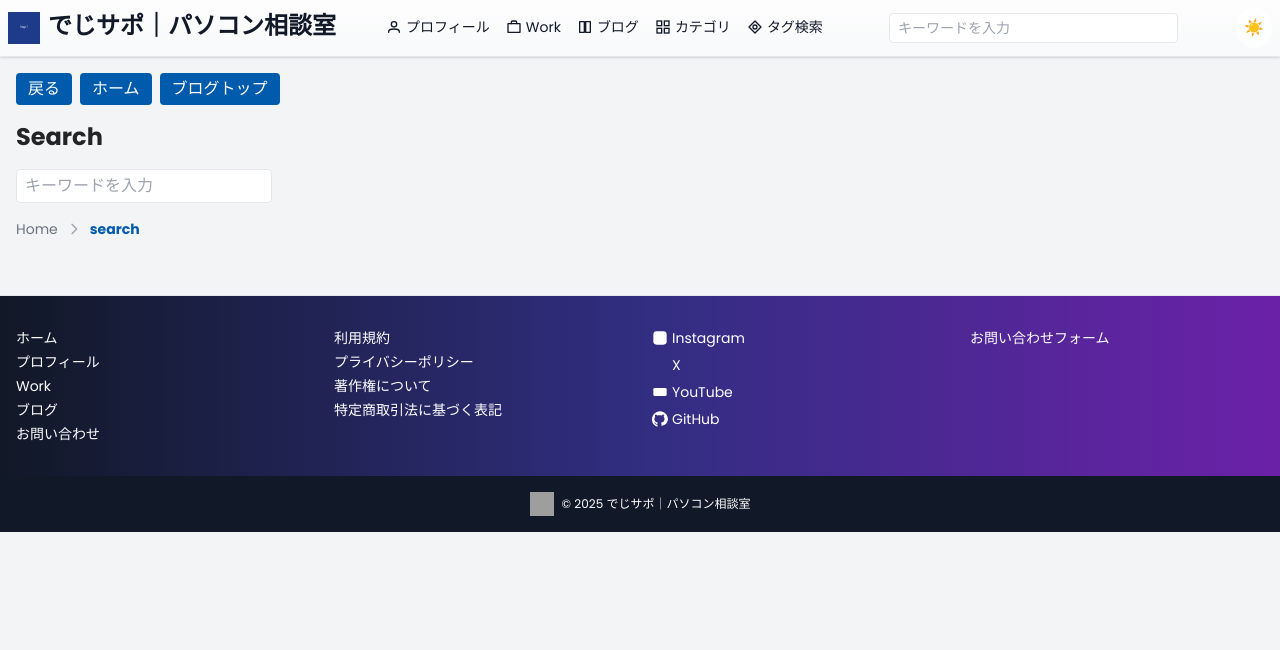
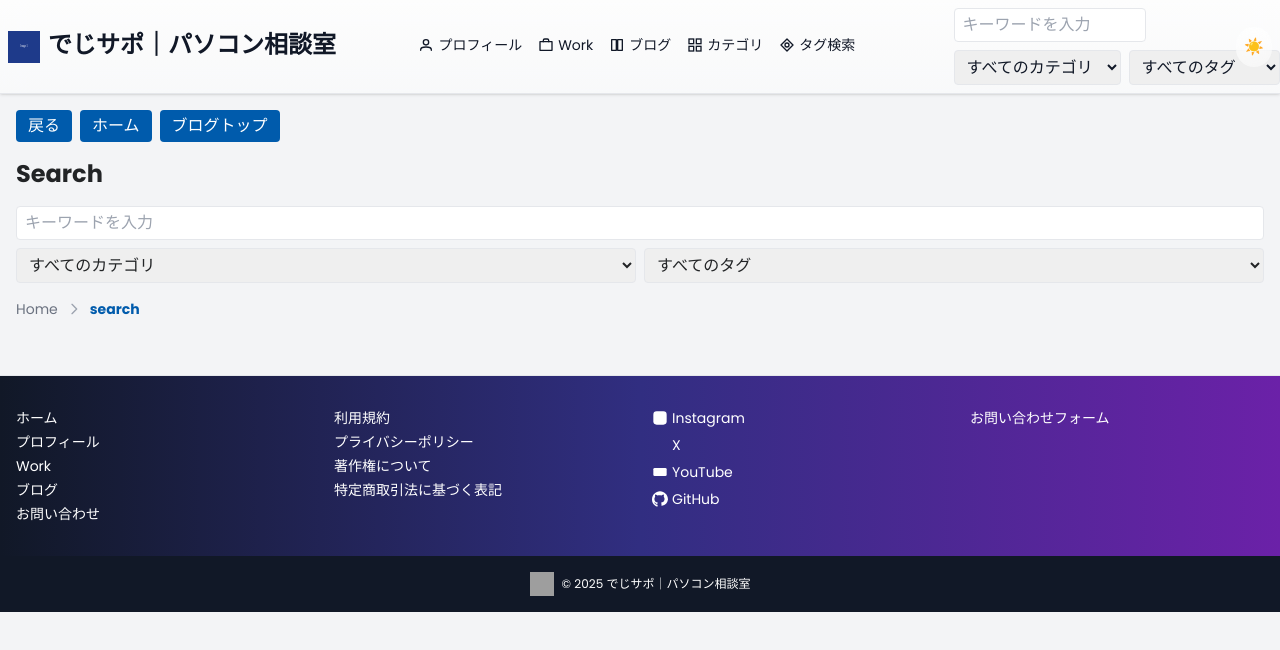
Before and after one commit to maruyamamasaya/Portfolio, a Next.js app: page /search in a window 1280 px wide. Shown: the top 650 px of the page. Built offline with nearby package versions, Linux system fonts and the light colour scheme; grey boxes are pictures that could not be loaded.

Commit message:
Add search suggestions and filter UI

```diff
--- /dev/null
+++ b/src/app/api/search-data/route.ts
@@ -0,0 +1,15 @@
+import { NextResponse } from 'next/server';
+import { getSortedPosts } from '@/lib/posts';
+
+export async function GET() {
+  const posts = getSortedPosts();
+  const categories = Array.from(new Set(posts.map(p => p.category).filter(Boolean))) as string[];
+  const tags = Array.from(new Set(posts.flatMap(p => p.tags ?? [])));
+  const meta = posts.map(p => ({
+    slug: p.slug,
+    title: p.title,
+    category: p.category,
+    tags: p.tags
+  }));
+  return NextResponse.json({ posts: meta, categories, tags });
+}
--- a/src/app/components/Header.tsx
+++ b/src/app/components/Header.tsx
@@ -4,6 +4,7 @@ import { usePathname } from 'next/navigation';
 import { useState } from 'react';
 import DarkModeToggle from './DarkModeToggle';
 import Drawer from './Drawer';
+import SearchBar from './SearchBar';
 
 export default function Header() {
   const pathname = usePathname();
@@ -159,14 +160,9 @@ export default function Header() {
             ))}
           </ul>
         </nav>
-        <form action="/search" method="get" className="hidden sm:block ml-4">
-          <input
-            type="text"
-            name="q"
-            placeholder="キーワードを入力"
-            className="border rounded px-2 py-1 text-sm"
-          />
-        </form>
+        <div className="hidden sm:block ml-4 w-48">
+          <SearchBar />
+        </div>
         <DarkModeToggle />
         <Drawer open={open} onClose={() => setOpen(false)}>
           <ul className="flex flex-col space-y-4 mt-8">
@@ -183,14 +179,9 @@ export default function Header() {
               </li>
             ))}
           </ul>
-          <form action="/search" method="get" className="mt-4">
-            <input
-              type="text"
-              name="q"
-              placeholder="キーワードを入力"
-              className="w-full border rounded px-2 py-1"
-            />
-          </form>
+          <div className="mt-4">
+            <SearchBar />
+          </div>
         </Drawer>
       </div>
       {/* Category links removed */}
--- a/src/app/components/HeroSection.tsx
+++ b/src/app/components/HeroSection.tsx
@@ -1,4 +1,5 @@
 import Link from 'next/link';
+import SearchBar from './SearchBar';
 
 export default function HeroSection() {
   return (
@@ -18,14 +19,7 @@ export default function HeroSection() {
         >
           お問い合わせ
         </Link>
-        <form action="/search" method="get" className="flex justify-center">
-          <input
-            type="text"
-            name="q"
-            placeholder="記事タイトル・タグから検索"
-            className="w-full sm:w-64 px-3 py-2 rounded border"
-          />
-        </form>
+        <SearchBar className="flex justify-center" />
       </div>
     </section>
   );
--- /dev/null
+++ b/src/app/components/SearchBar.tsx
@@ -0,0 +1,144 @@
+"use client";
+import { useEffect, useState } from "react";
+import { useRouter } from "next/navigation";
+
+interface PostMeta {
+  slug: string;
+  title: string;
+  category?: string;
+  tags?: string[];
+}
+
+interface Props {
+  className?: string;
+}
+
+export default function SearchBar({ className }: Props) {
+  const router = useRouter();
+  const [query, setQuery] = useState("");
+  const [posts, setPosts] = useState<PostMeta[]>([]);
+  const [categories, setCategories] = useState<string[]>([]);
+  const [tags, setTags] = useState<string[]>([]);
+  const [category, setCategory] = useState("");
+  const [tag, setTag] = useState("");
+  const [suggestions, setSuggestions] = useState<PostMeta[]>([]);
+  const [history, setHistory] = useState<string[]>([]);
+
+  useEffect(() => {
+    fetch("/api/search-data")
+      .then(res => res.json())
+      .then((data) => {
+        setPosts(data.posts);
+        setCategories(data.categories);
+        setTags(data.tags);
+      });
+  }, []);
+
+  useEffect(() => {
+    const stored = localStorage.getItem("searchHistory");
+    if (stored) setHistory(JSON.parse(stored));
+  }, []);
+
+  useEffect(() => {
+    if (!query) {
+      setSuggestions([]);
+      return;
+    }
+    const q = query.toLowerCase();
+    setSuggestions(
+      posts.filter(p => p.title.toLowerCase().includes(q)).slice(0, 5)
+    );
+  }, [query, posts]);
+
+  const runSearch = (q: string) => {
+    const params = new URLSearchParams();
+    if (q) params.set("q", q);
+    if (category) params.set("category", category);
+    if (tag) params.set("tag", tag);
+    router.push(`/search?${params.toString()}`);
+    if (q) {
+      const next = [q, ...history.filter(h => h !== q)].slice(0, 5);
+      setHistory(next);
+      localStorage.setItem("searchHistory", JSON.stringify(next));
+    }
+  };
+
+  return (
+    <div className={`relative ${className ?? ""}`.trim()}>
+      <form
+        onSubmit={e => {
+          e.preventDefault();
+          runSearch(query);
+        }}
+        className="space-y-2"
+      >
+        <input
+          type="text"
+          value={query}
+          onChange={e => setQuery(e.target.value)}
+          placeholder="キーワードを入力"
+          className="border rounded px-2 py-1 w-full"
+        />
+        {suggestions.length > 0 && (
+          <ul className="absolute left-0 right-0 bg-white dark:bg-gray-800 border dark:border-gray-700 rounded shadow mt-1 z-10 max-h-60 overflow-auto">
+            {suggestions.map(s => (
+              <li
+                key={s.slug}
+                className="px-2 py-1 cursor-pointer hover:bg-primary/20"
+                onMouseDown={() => {
+                  setQuery(s.title);
+                  runSearch(s.title);
+                }}
+              >
+                {s.title}
+              </li>
+            ))}
+          </ul>
+        )}
+        <div className="flex space-x-2">
+          {categories.length > 0 && (
+            <select
+              value={category}
+              onChange={e => setCategory(e.target.value)}
+              className="border rounded px-2 py-1 flex-1"
+            >
+              <option value="">すべてのカテゴリ</option>
+              {categories.map(c => (
+                <option key={c} value={c}>
+                  {c}
+                </option>
+              ))}
+            </select>
+          )}
+          {tags.length > 0 && (
+            <select
+              value={tag}
+              onChange={e => setTag(e.target.value)}
+              className="border rounded px-2 py-1 flex-1"
+            >
+              <option value="">すべてのタグ</option>
+              {tags.map(t => (
+                <option key={t} value={t}>
+                  {t}
+                </option>
+              ))}
+            </select>
+          )}
+        </div>
+      </form>
+      {history.length > 0 && (
+        <div className="mt-2 flex flex-wrap gap-2 text-sm">
+          {history.map(h => (
+            <button
+              key={h}
+              className="px-2 py-1 bg-gray-200 dark:bg-gray-700 rounded"
+              onClick={() => runSearch(h)}
+            >
+              {h}
+            </button>
+          ))}
+        </div>
+      )}
+    </div>
+  );
+}
--- a/src/app/search/page.tsx
+++ b/src/app/search/page.tsx
@@ -1,15 +1,28 @@
 import Link from 'next/link';
-import { searchPosts, Post } from '@/lib/posts';
+import { searchPosts, getSortedPosts, Post } from '@/lib/posts';
 import BlogNavButtons from '../components/BlogNavButtons';
 import { Metadata } from 'next';
+import SearchBar from '../components/SearchBar';
 
 export const metadata: Metadata = {
   title: 'Search'
 };
 
-export default function SearchPage({ searchParams }: { searchParams: { q?: string } }) {
+export default function SearchPage({
+  searchParams
+}: {
+  searchParams: { q?: string; category?: string; tag?: string };
+}) {
   const query = searchParams.q ?? '';
-  const results: Post[] = query ? searchPosts(query) : [];
+  const category = searchParams.category ?? '';
+  const tag = searchParams.tag ?? '';
+  let results: Post[] = query ? searchPosts(query) : getSortedPosts();
+  if (category) {
+    results = results.filter(p => p.category === category);
+  }
+  if (tag) {
+    results = results.filter(p => p.tags?.includes(tag));
+  }
 
   const escapeRegExp = (s: string) => s.replace(/[.*+?^${}()|[\]\\]/g, '\\$&');
   const highlight = (text: string) => {
@@ -40,15 +53,7 @@ export default function SearchPage({ searchParams }: { searchParams: { q?: strin
     <div>
       <BlogNavButtons />
       <h1 className="text-2xl font-bold mb-4">Search</h1>
-      <form className="mb-4">
-        <input
-          type="text"
-          name="q"
-          placeholder="キーワードを入力"
-          defaultValue={query}
-          className="border rounded px-2 py-1 w-full sm:w-64"
-        />
-      </form>
+      <SearchBar className="mb-4" />
       {query && (
         results.length ? (
           <ul className="space-y-4">
```
